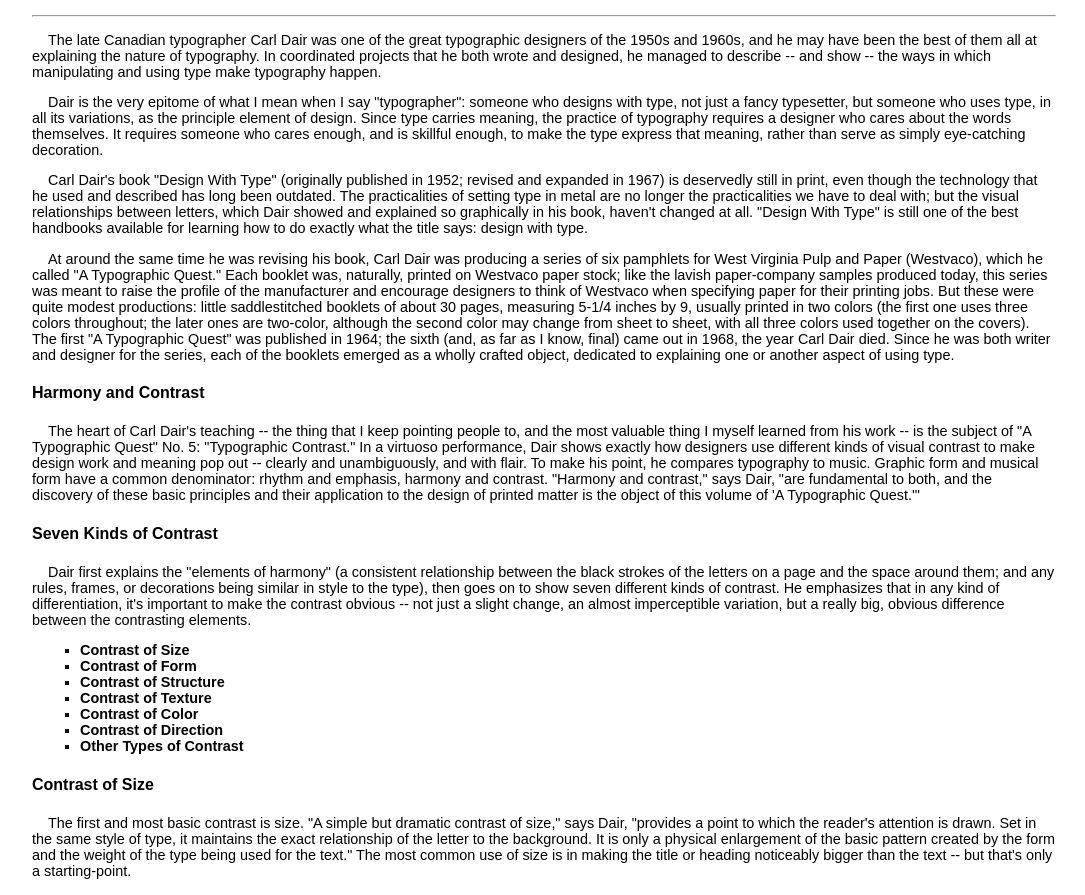
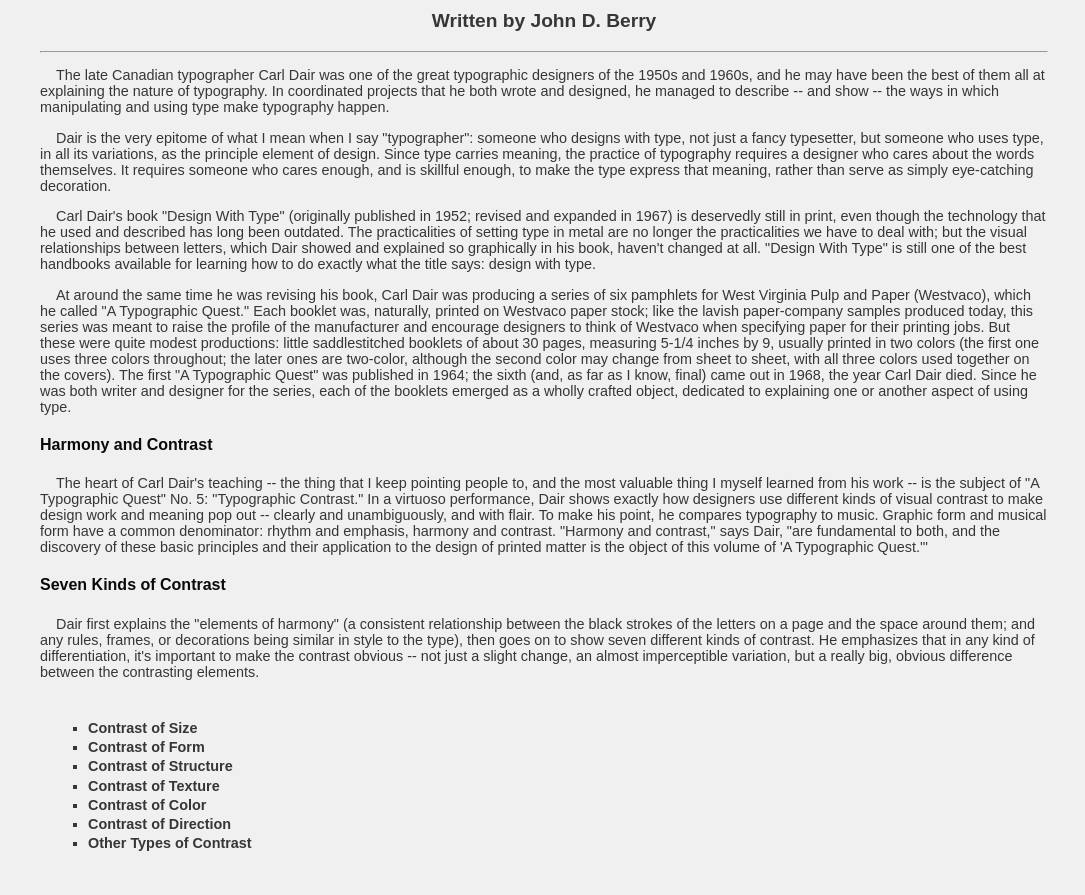
Before and after one commit to huangyt05/carl-dair, a plain HTML site: page index.html in a window 1280 px wide. Shown: the part 280-1175 px from the top of the page, without its empty margins (96-1181 px from the left). Drawn offline with Linux system fonts and the light colour scheme.

Commit message:
css update

```diff
--- a/style.css
+++ b/style.css
@@ -1,13 +1,9 @@
 body{
     font-family: sans-serif;
-    margin: 8rem;
-    background: rgb(255, 255, 255);
-    position: relative;
+    padding: 8rem;
+    background-color: rgb(240, 240, 240);
 }
-body::after{
-    background: rgb(200, 200, 200);
-    position: absolute;
-}
+
 h1{
     font-size: 2.5rem;
     color:rgb(54, 54, 54);
@@ -19,15 +15,28 @@ h2{
     font-weight: normal;
     background-color: rgb(214, 214, 214);
 }
+h3{
+    font-size: 1.2rem;
+    color:rgb(54, 54, 54);
+}
+h4{
+    font-size:1rem;
+    color:rgb(10, 10, 10);
+}
 ul{
     margin: 0.5rem;
     font-size: 0.9rem;
     font-weight: bold;
     list-style-type: square;
+    color:rgb(54, 54, 54);
+}
+li:not(:last-child) {
+    margin-bottom: 0.2rem;
 }
 p{
     font-size: 0.9rem;
     text-indent: 1rem;
+    color:rgb(54, 54, 54);
 }
 br{
     text-indent: 1rem;
```
Also changed, not shown: index.html (+2 -1 lines).
